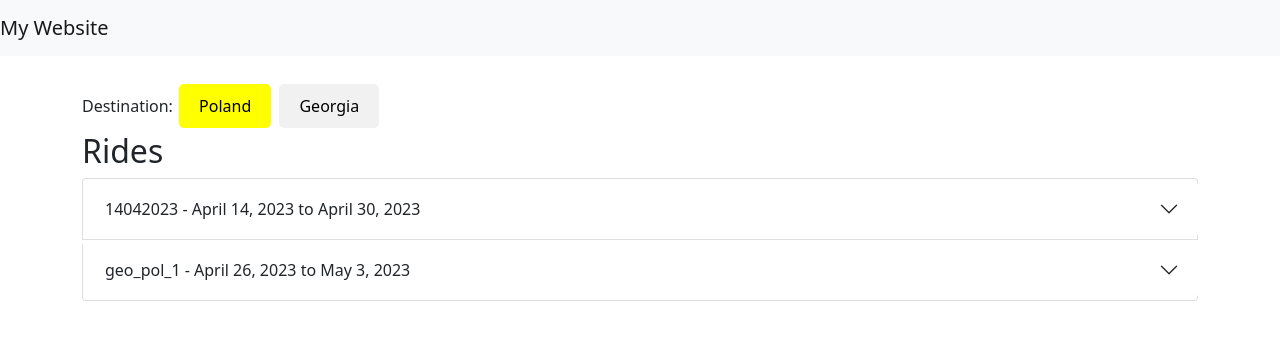
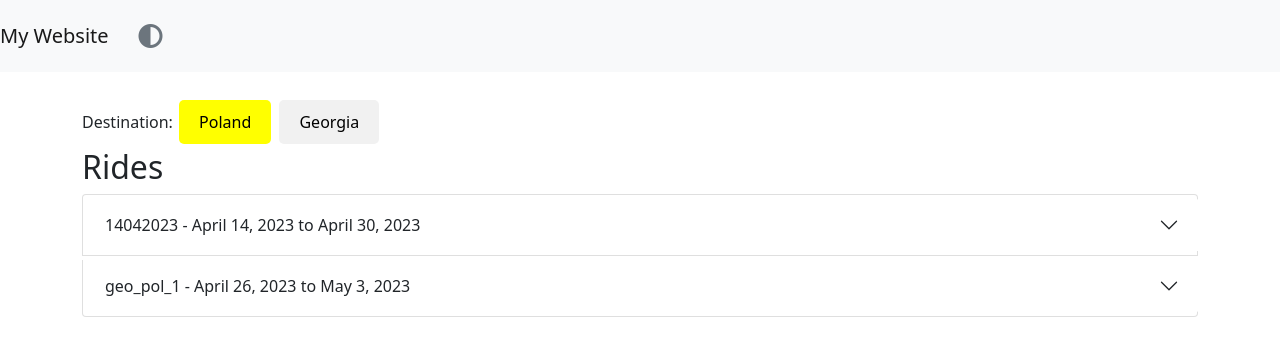
Before and after one commit to Gaguchi/django_transport, a Django app: page / in a window 1280 px wide. Shown: the top 356 px of the page. Run offline with Django 4.2, Linux system fonts and the light colour scheme; data comes from the database, SQL or seed files in the repository; some libraries are stand-ins or nearby versions.

Commit message:
theme switch

```diff
--- a/parcels/templates/parcels/base.html
+++ b/parcels/templates/parcels/base.html
@@ -7,7 +7,7 @@
     <meta name="viewport" content="width=device-width, initial-scale=1, shrink-to-fit=no">
     <link rel="stylesheet" href="https://cdnjs.cloudflare.com/ajax/libs/bootstrap/5.0.2/css/bootstrap.min.css">
     <link rel="stylesheet" href="{% static 'css/style.css' %}">
-
+    <link rel="stylesheet" href="{% static 'css/theme-switcher.css' %}">
 </head>
 <body>
     <!-- Navbar -->
@@ -17,6 +17,13 @@
             <span class="navbar-toggler-icon"></span>
         </button>
         <div class="collapse navbar-collapse" id="navbarNav">
+            <ul class="navbar-nav">
+                <li class="nav-item">
+                    <button class="btn theme-switcher-btn" id="theme-switcher-btn" aria-label="Switch Theme">
+                        <i class="fas fa-adjust"></i>
+                    </button>
+                </li>
+            </ul>
         </div>
     </nav>
 
@@ -29,6 +36,8 @@
     <script src="https://cdnjs.cloudflare.com/ajax/libs/jquery/3.6.0/jquery.min.js"></script>
     <script src="https://cdnjs.cloudflare.com/ajax/libs/popper.js/1.14.7/umd/popper.min.js"></script>
     <script src="https://cdnjs.cloudflare.com/ajax/libs/bootstrap/5.0.2/js/bootstrap.bundle.min.js"></script>
+    <script src="https://kit.fontawesome.com/12fd2f4021.js" crossorigin="anonymous"></script>
+    <script src="{% static 'js/theme-switcher.js' %}"></script>
     {% block scripts %}{% endblock %}
 </body>
 </html>
--- /dev/null
+++ b/static/parcels/css/theme-switcher.css
@@ -0,0 +1,7 @@
+.theme-switcher-btn {
+    border: none;
+    background: transparent;
+    font-size: 1.5rem;
+    color: #6c757d;
+    cursor: pointer;
+}
--- /dev/null
+++ b/static/parcels/js/theme-switcher.js
@@ -0,0 +1,21 @@
+$(function() {
+    var themes = {
+      light: {
+        'background-color': '#ffffff',
+        'color': '#000000'
+      },
+      dark: {
+        'background-color': '#343a40',
+        'color': '#ffffff'
+      }
+    };
+
+    var currentTheme = 'light';
+    var themeSwitcher = $('#theme-switcher-btn');
+
+    themeSwitcher.click(function() {
+      var newTheme = currentTheme === 'light' ? 'dark' : 'light';
+      $('body').css(themes[newTheme]);
+      currentTheme = newTheme;
+    });
+  });
```
